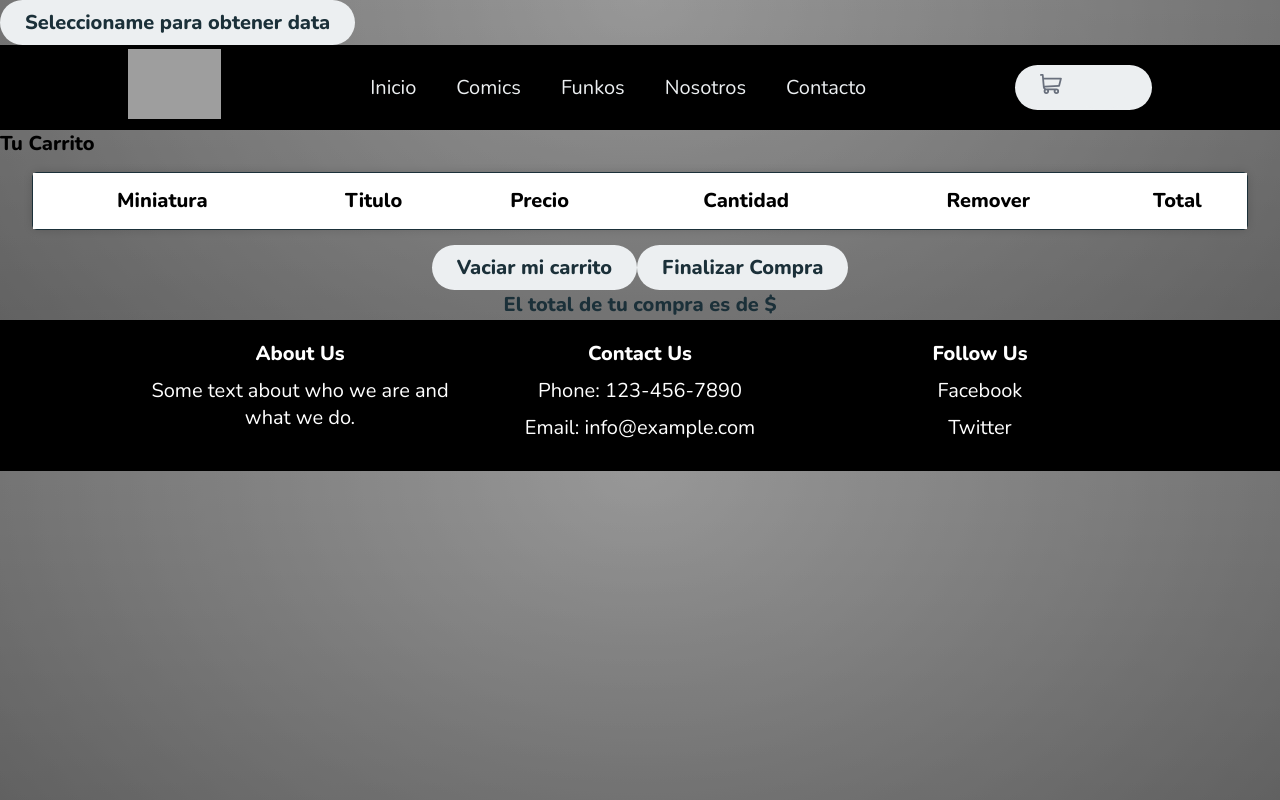
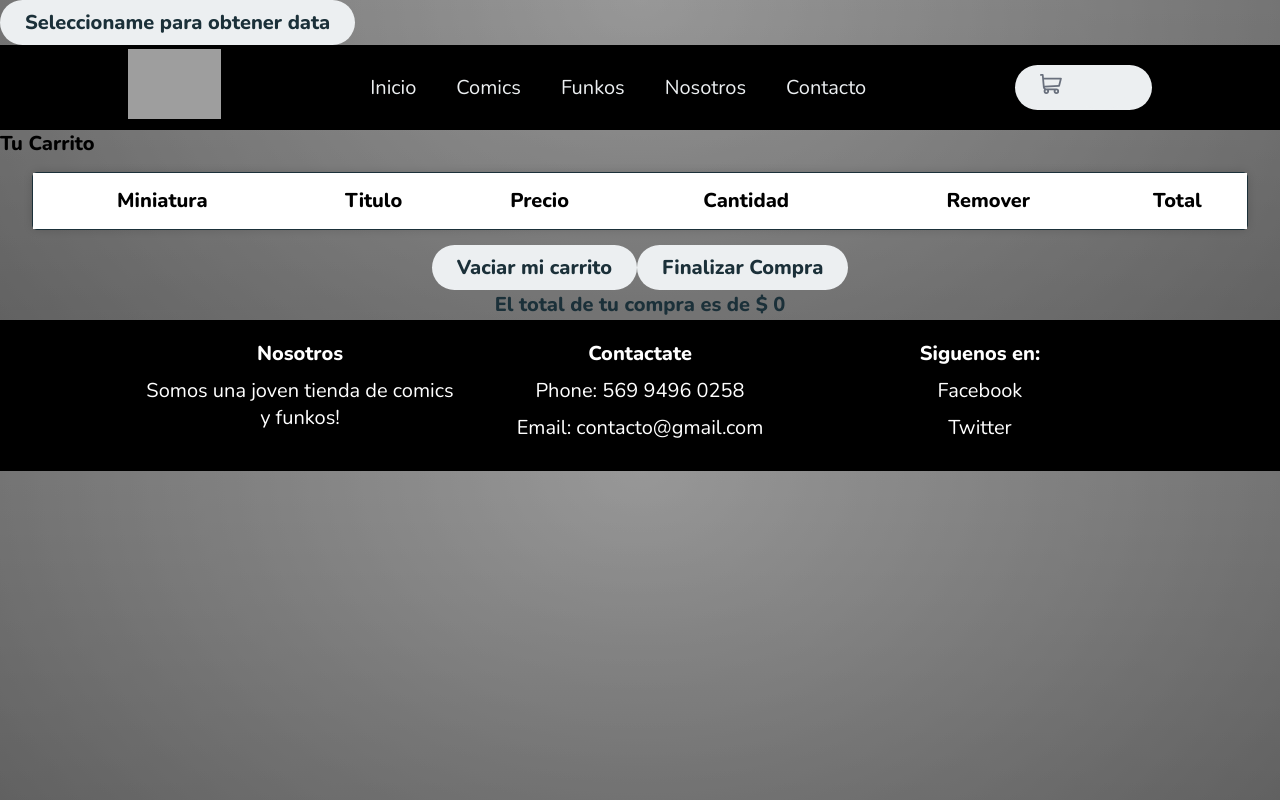
Before and after one commit to Cissar19/Eccomerce, a React (Create React App) app: page /carrito in a window 1280 px wide. Built offline with nearby package versions, Linux system fonts and the light colour scheme; grey boxes are pictures that could not be loaded.

Commit message:
se realiza fix en navbar y resultado final en cartContainer

```diff
--- a/src/components/CartContainer/CartContainer.jsx
+++ b/src/components/CartContainer/CartContainer.jsx
@@ -71,7 +71,7 @@ function CartContainer() {
       </div>
 
       <div className="cartList_detail">
-        <h4>El total de tu compra es de $ {totalPrice}</h4>
+        <h4>El total de tu compra es de $ {totalPrice()}</h4>
       </div>
     </>
   );
--- a/src/components/Footer/Footer.jsx
+++ b/src/components/Footer/Footer.jsx
@@ -6,16 +6,16 @@ export default function Footer() {
         <footer>
           <div className="grid-container">
             <div className="grid-item">
-              <h3>About Us</h3>
-              <p>Some text about who we are and what we do.</p>
+              <h3>Nosotros</h3>
+              <p>Somos una joven tienda de comics y funkos!</p>
             </div>
             <div className="grid-item">
-              <h3>Contact Us</h3>
-              <p>Phone: 123-456-7890</p>
-              <p>Email: info@example.com</p>
+              <h3>Contactate</h3>
+              <p>Phone: 569 9496 0258</p>
+              <p>Email: contacto@gmail.com</p>
             </div>
             <div className="grid-item">
-              <h3>Follow Us</h3>
+              <h3>Siguenos en:</h3>
               <p>Facebook</p>
               <p>Twitter</p>
             </div>
```
